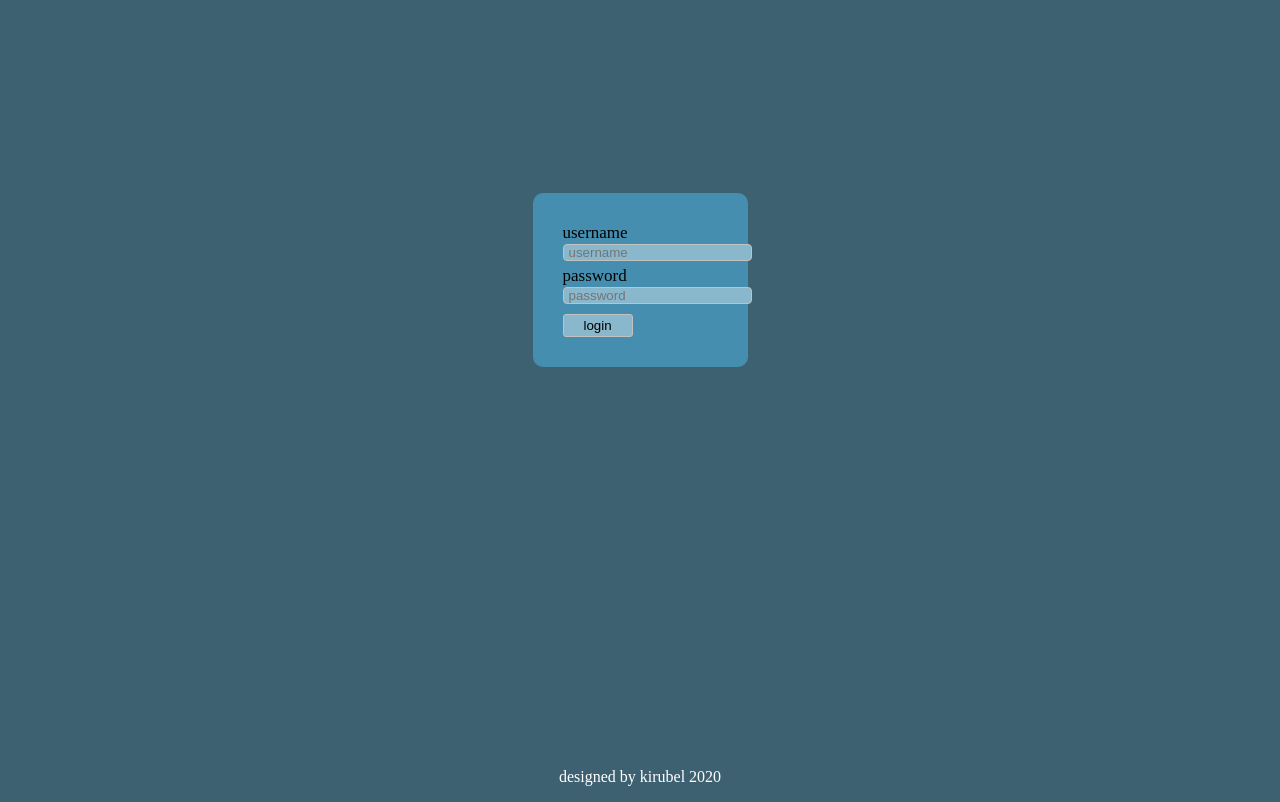
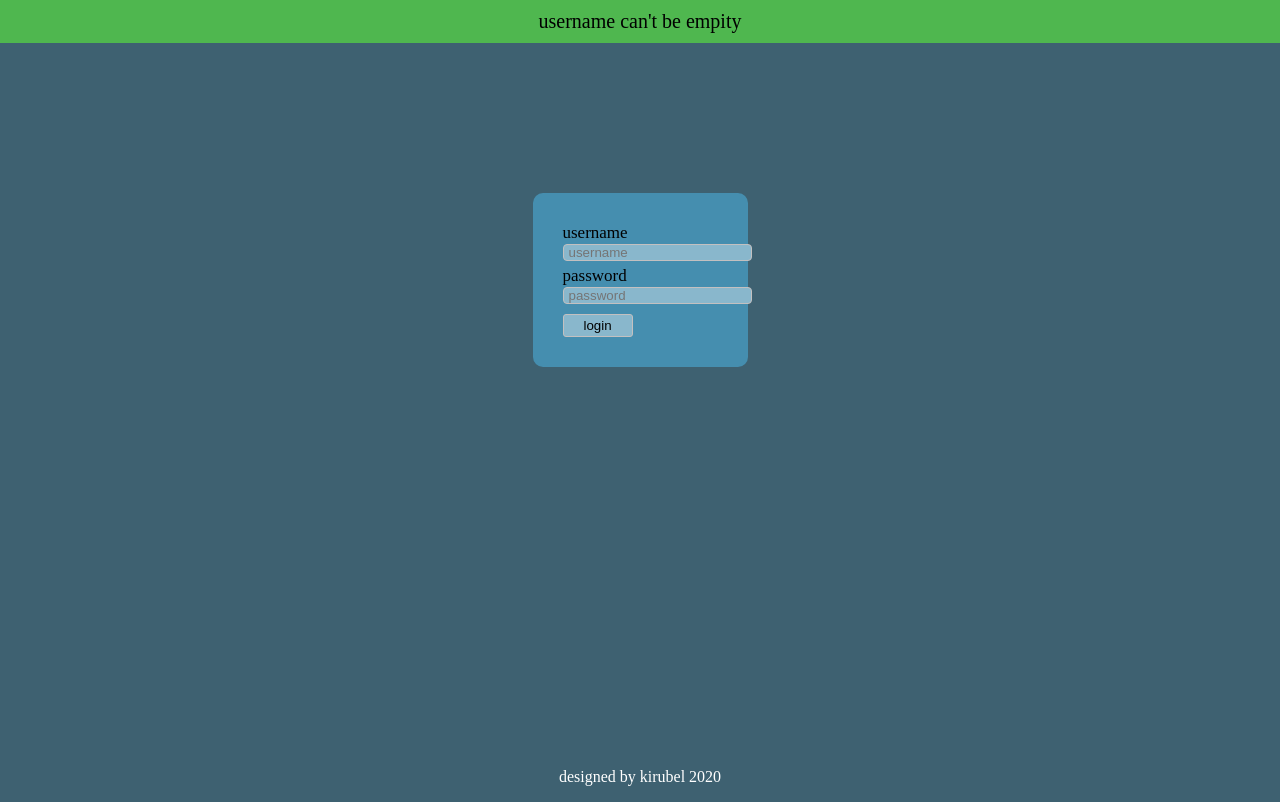
Before and after one commit to hagretech/simple-login-page, a plain HTML site: page index.html in a window 1280 px wide. Both pictures are taken after a click on the button "login". Drawn offline with Linux system fonts and the light colour scheme.

Commit message:
message box added in the html

```diff
--- a/css/style.css
+++ b/css/style.css
@@ -10,6 +10,27 @@ main {
     align-items: center;
     justify-content: center;
 
+}
+
+.success {
+    background: #4fb74f;
+    color: black;
+    padding: 10px;
+}
+
+.error {
+    background: #d14747;
+    color: black;
+    padding: 10px;
+}
+
+#message {
+    position: absolute;
+    top: 0;
+    width: 100%;
+    text-align: center;
+
+    font-size: 20px;
 }
 
 .login {
--- a/index.html
+++ b/index.html
@@ -9,6 +9,7 @@
 
 <body>
     <main>
+        <div id="message" class=""></div>
         <div class="login">
             <div class="username form">
                 <label for="username">username</label>
--- a/js/main.js
+++ b/js/main.js
@@ -1,8 +1,10 @@
 let btn = document.getElementById('btn-login'),
     username = document.getElementById('username'),
     password = document.getElementById('password'),
+    message_box = document.getElementById('message'),
     username_val = '',
-    password_val = '';
+    password_val = '',
+    message = '';
 
 
 //  Event listner for the login button
@@ -12,20 +14,29 @@ btn.addEventListener('click', function (e) {
     username_val = username.value
     password_val = password.value
 
+
     validator(username_val, password_val)
+
+    // adding class to message box
+    if (validator) {
+        message_box.className = "success"
+    } else {
+        message_box.className = "error"
+    }
+    message_box.innerHTML = message
 })
 
 
 function validator(username_val, password_val) {
     // Checking if input is empity
     if (isEmpity(username_val)) {
-        console.log('username can\'t be empity')
+        message = 'username can\'t be empity'
 
         // for the validator
         return false
     };
     if (isEmpity(password_val)) {
-        console.log('password can\'t be empity')
+        message = 'password can\'t be empity'
 
         // for the validator
         return false
@@ -33,13 +44,13 @@ function validator(username_val, password_val) {
 
     // checking for char length
     if (invalid_char_length(username_val)) {
-        console.log('username must be between 8 and 25 character')
+        message = 'username must be between 8 and 25 character'
 
         // for the validator
         return false
     };
     if (invalid_char_length(password_val)) {
-        console.log('password must be between 8 and 25 character')
+        message = 'password must be between 8 and 25 character'
 
         // for the validator
         return false
@@ -47,7 +58,7 @@ function validator(username_val, password_val) {
 
     // checking for starting letter
     if (invalid_starting_char(username_val)) {
-        console.log('username must starit with letter')
+        message = 'username must starit with letter'
 
         // for the validator
         return false
@@ -55,11 +66,14 @@ function validator(username_val, password_val) {
 
     // checking for invalid characters
     if (invalid_char(username_val)) {
-        console.log('con conatin letters no and _ onley')
+        message = 'username can conatin letters, numbers and \'_ \' only'
 
         // for the validator
         return false
     }
+    message = 'success'
+
+    return true
 };
 
 // function to check if it is empity
```
